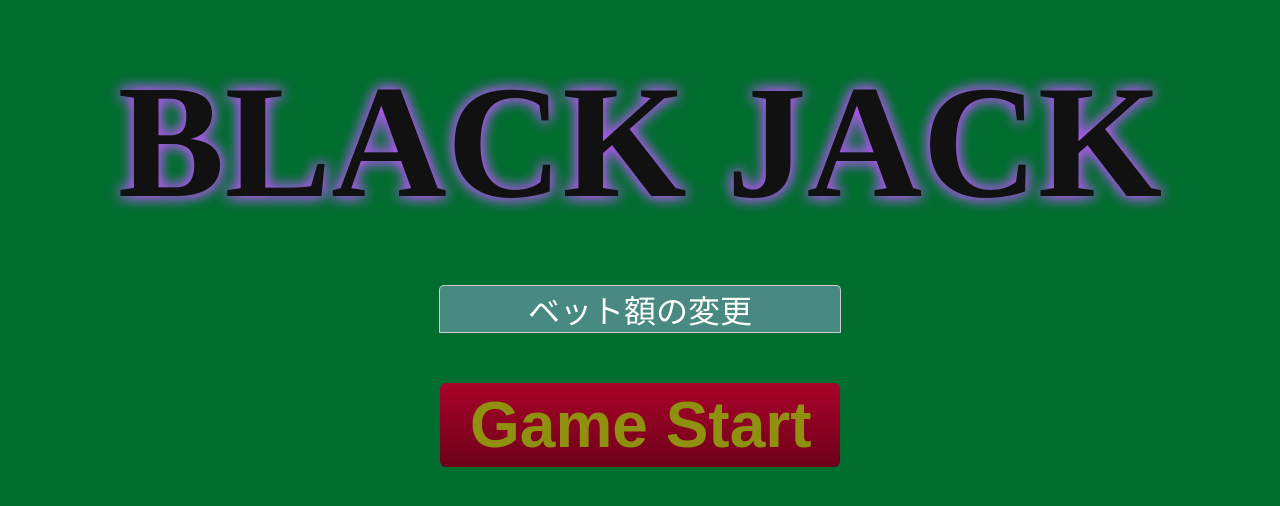
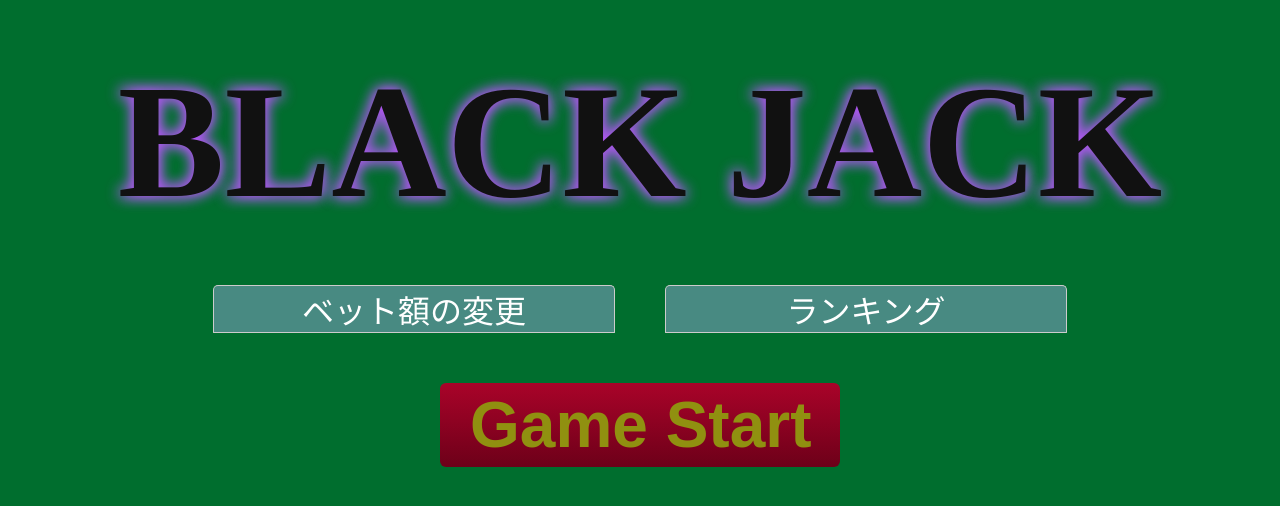
Before and after one commit to mtkfkd/blackjack, a PHP site: page / in a window 1280 px wide. Shown: the top 506 px of the page. Run offline with PHP 8.4, Linux system fonts and the light colour scheme; data that the repository does not hold is empty; some libraries are stand-ins or nearby versions.

Commit message:
indexにランキングを表示

```diff
--- a/index.php
+++ b/index.php
@@ -1,3 +1,7 @@
+<?php
+require_once 'rank/DbManager.php';
+require_once 'rank/Encode.php';
+?>
 <!DOCTYPE html>
 <html lang="ja">
 <head>
@@ -10,34 +14,102 @@
   <div>
     <h1 class="title">BLACK JACK</h1>
     <form action="play.php?reset" method="post">
+      <div class="index-wrapper">
+
+        <div class="index-bet">
           <p class="betClick">ベット額の変更</p>
           <div class="bet">
               <p class="preValue">$<input type="text" name="betValue" id="betValue" value="5000" disabled></p>
               <input type="hidden" name="betValue" id="betValue2" value="5000">
               <input type="range" name="bet" id="bet" date-input="betValue"  max="50000" min="1000" step="500" value="5000">
           </div>
+        </div>
+
+        <div class="index-rank">
+          <p class="rankClick">ランキング</p>
+          <div class="rank">
+            <table border="1">
+              <tr>
+                <th>RANK</th>
+                <th>NAME</th>
+                <th>SCORE</th>
+              </tr>
+<?php
+try {
+$db = getDb();
+    //SELECT文の実行
+    $stt = $db->prepare(
+      'SELECT
+        @n:=@n+1 AS Ranking,
+        ranking.*
+       FROM
+        ranking,
+       (SELECT @n:=0) AS dummy
+       ORDER BY
+        ranking.score DESC
+       LIMIT
+        5'
+      );
+
+    $stt->execute();
+
+  while ($row = $stt->fetch(PDO::FETCH_ASSOC))
+  {
+?>
+              <tr>
+                <td class="tdrank"><?= e($row['Ranking']); ?></td>
+                <td class="tdname"><?= e($row['name']); ?></td>
+                <td class="tdscore">$<?= e($row['score']); ?></td>
+              </tr>
+<?php } ?>
+            </table>
+<?php
+} catch(PDOException $e) {
+    echo "エラーメッセージ: {$e->getMessage()}";
+}
+?>
+          </div><!-- rank -->
+        </div><!-- index-rank -->
+      </div><!-- index-wrapper -->
+
       <input type="submit" class="start" value="Game Start">
     </form>
-  </div> <!-- /.container -->
+  </div>
   <script>
     ;$(function() {
       'use strict';
-        var clickflag = 0;
+        var betClick = 0;
+        var rankClick = 0;
       $('.betClick').click(function(){
-        if(clickflag === 0) {
+        console.log(betClick);
+        if(betClick === 0) {
           $('.bet:not(:animated)').animate({height:'250px',
-                                            padding:'50px 0 0 0',
-                                            shadow:'1px 1px 3px #333'},400);
+                                            padding:'50px 0 0 0'},400);
           $('#bet:not(:animated)').animate({opacity:'1'});
           $('#betValue:not(:animated)').animate({opacity:'1'});
           $('.preValue:not(:animated)').animate({opacity:'1'});
-          clickflag = 1;
-        } else if(clickflag === 1) {
+          betClick = 1;
+        } else if(betClick === 1) {
           $('.bet:not(:animated)').animate({height:'',padding:''},400);
           $('#bet:not(:animated)').animate({opacity:''});
           $('#betValue:not(:animated)').animate({opacity:''});
           $('.preValue:not(:animated)').animate({opacity:''});
-          clickflag = 0;
+          betClick = 0;
+        }
+      });
+
+      $('.rankClick').click(function(){
+        console.log(rankClick);
+        if(rankClick === 0) {
+          $('.rank:not(:animated)').animate({height:'280px',
+                                            padding:'20px 0 0 0'},400);
+          $('table').css('display','table');
+          $('table:not(:animated)').animate({opacity:'1'});
+          rankClick = 1;
+        } else if(rankClick === 1) {
+          $('.rank:not(:animated)').animate({height:'',padding:''},400);
+          $('table:not(:animated)').animate({opacity:''},function(){$('table').css('display','');});
+          rankClick = 0;
         }
       });
 
--- a/style.css
+++ b/style.css
@@ -36,6 +36,13 @@ hr {
 /*==================================
 --- Index ---
 ===================================*/
+.index-wrapper {
+  display: flex;
+  justify-content: center;
+}
+.index-rank {
+  margin-left: 50px;
+}
 .title {
   color: #111;
   font-size: 10em;
@@ -76,6 +83,7 @@ hr {
   border: none;
   border-radius: 6px;
   color: #909010;
+  cursor: pointer;
   display: block;
   font-size: 4rem;
   font-weight: bold;
@@ -266,6 +274,84 @@ input[type=range]:focus::-ms-fill-upper {
   background: linear-gradient(to right, #cdd3e7, #4c6e70);
 }
 
+.rankClick {
+  background: rgba(180,180,255,0.4);
+  /*
+  background: #070000;
+  background: linear-gradient(to right, #070000, #4c0001, #070000);
+*/
+  border: 1px solid #ccc;
+  border-bottom: none;
+  border-radius: 5px;
+  border-bottom-left-radius: 0px;
+  border-bottom-right-radius: 0px;
+  color: #fff;
+  cursor: pointer;
+  font-size: 2rem;
+  margin: 0 auto;
+  text-align: center;
+  user-select: none;
+  width: 400px;
+}
+
+.rankClick:hover {
+  color: #f00;
+  text-shadow: 1px 1px 3px #333;
+}
+
+.rank {
+  background: rgba(180,180,255,0.4);
+/*
+  background: #070000;
+  background: linear-gradient(to right, #070000, #4c0001, #070000);
+*/
+  border: 1px solid #ccc;
+  border-top: none;
+  border-radius: 5px;
+  border-top-left-radius: 0px;
+  border-top-right-radius: 0px;
+  margin: 0 auto 50px;
+  height: 0;
+  width: 400px;
+}
+table {
+  display: none;
+  border-collapse: collapse;
+  border: none;
+  font-size: 20px;
+  opacity: 0;
+  text-align: center;
+  width: 400px;
+}
+table td,
+table th,
+table tr {
+  border: none;
+}
+table th {
+  background-color: crimson;
+  color: aliceblue;
+  text-shadow: 1px 1px 3px #333;
+}
+table td {
+  border-bottom: 1px solid #333;
+  padding: 8px;
+}
+table td.tdrank {
+  color: crimson;
+  font-weight: bold;
+  text-shadow: 1px 1px 1px #666;
+}
+table td.tdname {
+  color: antiquewhite;
+  font-weight: bold;
+  text-shadow: 1px 1px 3px #333;
+}
+table td.tdscore {
+  color: lavenderblush;
+  font-weight: bold;
+  text-shadow: 1px 1px 3px #333;
+}
 /*==================================
 --- GameSide ---
 ===================================*/
```
Also changed, not shown: play.php (+0 -41 lines). Lines whose indentation alone changed are shown as unchanged.
